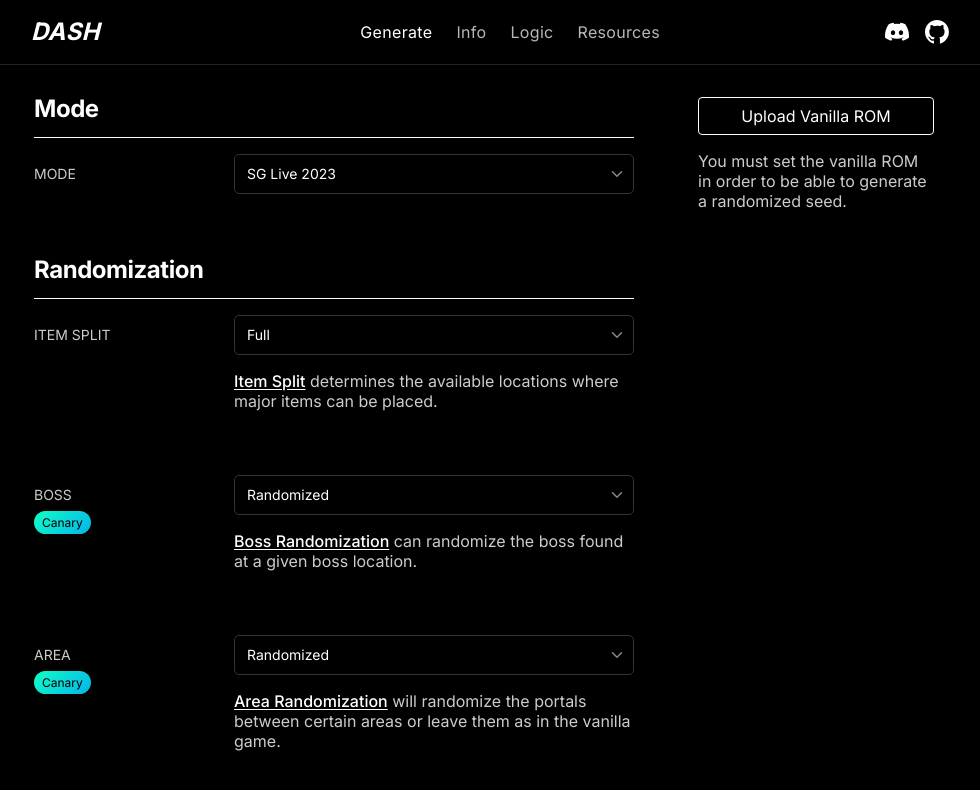
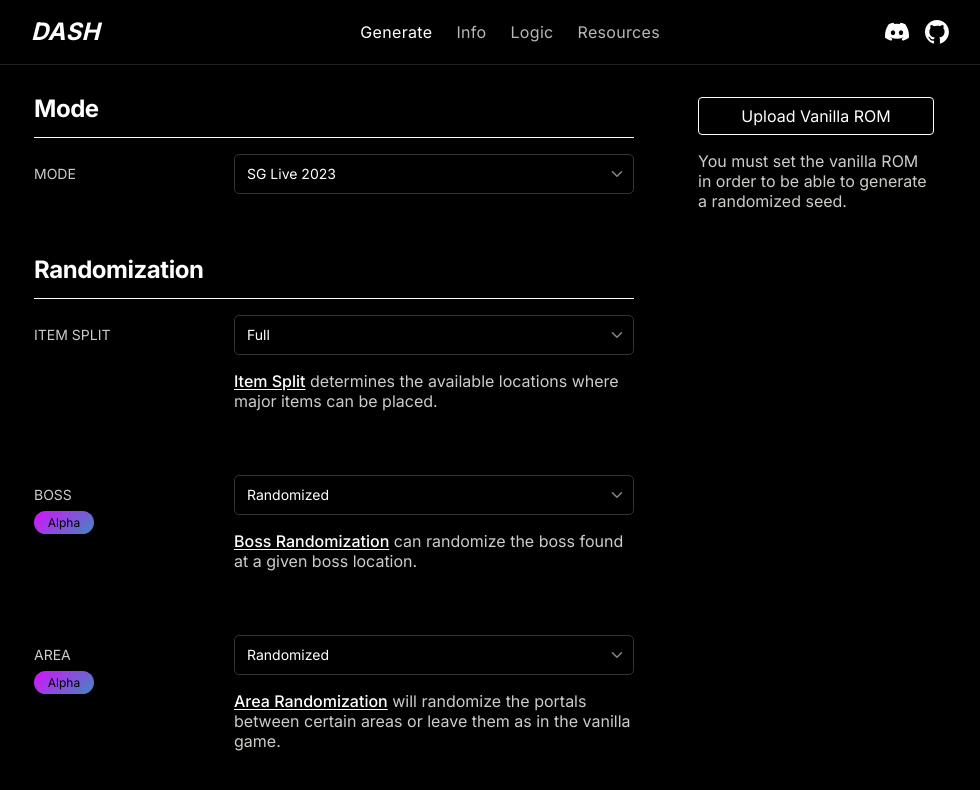
Before and after one commit to dashrando/dash-randomizer, a Next.js app in the folder apps/web/: page /generate in a window 1280 px wide. Shown: the top 790 px of the page, without its empty margins (156-1136 px from the left). Built offline with nearby package versions, Linux system fonts and the light colour scheme.

Commit message:
alpha + beta badges

```diff
--- a/apps/web/app/components/badge.module.css
+++ b/apps/web/app/components/badge.module.css
@@ -11,6 +11,7 @@
   transition: color 0.15s ease-in-out, background-color 0.15s ease-in-out;
   font-weight: 400;
   font-size: 12px;
+  min-width: 60px;
 }
 
 @media only screen and (max-width: 600px) {
@@ -31,3 +32,15 @@
   border: 0;
   background: linear-gradient(135deg,#11fec7,#06b3e7);
 }
+
+.alpha {
+  color: #000;
+  border: 0;
+  background: linear-gradient(135deg,#d611fe,#4088c0);
+}
+
+.beta {
+  color: #000;
+  border: 0;
+  background: linear-gradient(135deg,#11fec7,#06b3e7);
+}
--- a/apps/web/app/components/badge.tsx
+++ b/apps/web/app/components/badge.tsx
@@ -9,6 +9,8 @@ const badgeVariants = cva(
       variant: {
         upcoming: styles.upcoming,
         early: styles.early,
+        alpha: styles.alpha,
+        beta: styles.beta,
       }
     }
   }
--- a/apps/web/app/generate/form.tsx
+++ b/apps/web/app/generate/form.tsx
@@ -524,7 +524,7 @@ export default function Form() {
                 determines the available locations where major items can be placed.
               </p>
             </Option>
-            <Option label="Boss" name="boss" badge={<Badge variant="early">Canary</Badge>}>
+            <Option label="Boss" name="boss" badge={<Badge variant="alpha">Alpha</Badge>}>
               <Select
                 options={[
                   { label: 'Randomized', value: 'randomized' },
@@ -539,7 +539,7 @@ export default function Form() {
                 can randomize the boss found at a given boss location.
               </p>
             </Option>
-            <Option label="Area" name="area" badge={<Badge variant="early">Canary</Badge>}>
+            <Option label="Area" name="area" badge={<Badge variant="alpha">Alpha</Badge>}>
               <Select
                 options={[
                   { label: 'Randomized', value: 'randomized' },
```
